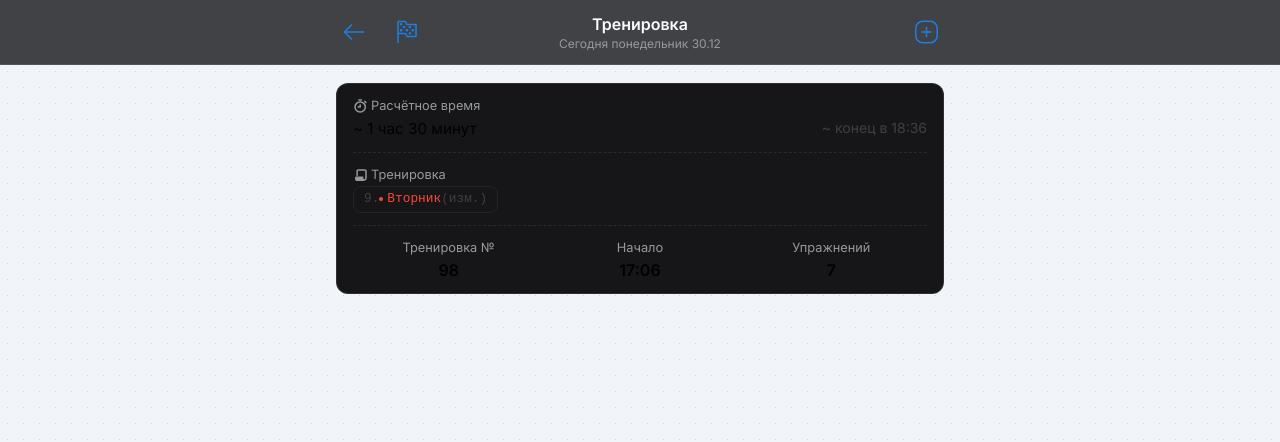
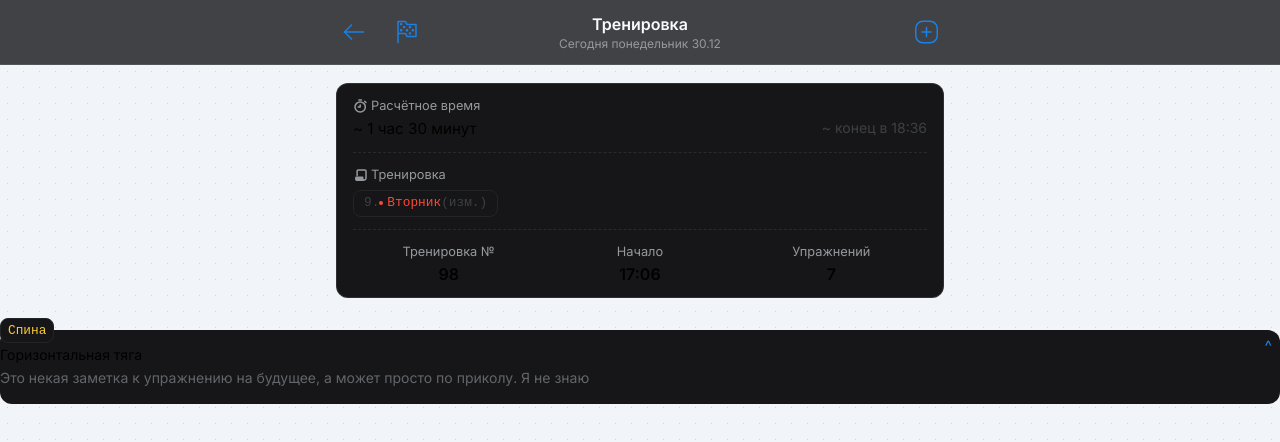
Before and after one commit to MarkMelior/veesmy-app, a Next.js app: page / in a window 1280 px wide. Shown: the top 442 px of the page. Built offline with nearby package versions, Linux system fonts and the light colour scheme.

Commit message:
VEES-7 | Structure VeesList

```diff
--- a/src/app/page.tsx
+++ b/src/app/page.tsx
@@ -2,6 +2,7 @@ import { PaperOutlineIcon, StopwatchOutlineIcon } from '@/shared/icons';
 import { Chip, Flex, Layout, Text } from '@/shared/ui';
 import { Headers } from '@/widgets/Headers';
 import { IInfoBlockItem, InfoBlock } from '@/widgets/InfoBlock';
+import { VeesList } from '@/widgets/VeesList';
 
 const infoBlockItems: IInfoBlockItem[] = [
   {
@@ -19,6 +20,7 @@ const infoBlockItems: IInfoBlockItem[] = [
     title: 'Тренировка',
     value: (
       <Chip.Category
+        className="mt-1"
         color="text-red-500"
         isEditable={true}
         name="Вторник"
@@ -56,6 +58,7 @@ const Home = () => (
       <Layout>
         <InfoBlock items={infoBlockItems} />
       </Layout>
+      <VeesList />
     </main>
   </>
 );
--- a/src/shared/ui/Chip/chip.module.scss
+++ b/src/shared/ui/Chip/chip.module.scss
@@ -1,7 +1,7 @@
 .chip {
   border-radius: 8px;
   width: fit-content;
-  font-size: 0.813rem;
+  font-size: 0.8rem;
   display: flex;
   align-items: center;
   gap: 4;
@@ -26,7 +26,7 @@
 }
 
 .size-small {
-  padding: 0 7px;
+  padding: 2px 7px;
 }
 
 .size-medium {
--- /dev/null
+++ b/src/widgets/VeesList/index.ts
@@ -0,0 +1 @@
+export { VeesList } from './ui/VeesList';
--- /dev/null
+++ b/src/widgets/VeesList/ui/VeesList.tsx
@@ -0,0 +1,28 @@
+import { clsx } from 'clsx';
+
+import { Background, Button, Chip, Flex, Text } from '@/shared/ui';
+
+import styles from './veesList.module.scss';
+
+interface IVeesList {
+  items: string[] // TODO
+}
+
+export const VeesList = ({}: IVeesList) => (
+  <Background border={false} className={clsx(styles.wrapper, 'mt-8')}>
+    <Flex className={styles.content} gap="large" vertical={true}>
+      <Flex className={styles.chipList} gap={4}>
+        <Chip><Text color="text-yellow-500">Спина</Text></Chip>
+      </Flex>
+      <div>
+        <Text as="p" size="text-sm">
+          Горизонтальная тяга
+        </Text>
+        <Text color="text-base-600" size="text-sm">
+          Это некая заметка к упражнению на будущее, а может просто по приколу. Я не знаю
+        </Text>
+      </div>
+    </Flex>
+    <Button>^</Button>
+  </Background>
+);
--- /dev/null
+++ b/src/widgets/VeesList/ui/veesList.module.scss
@@ -0,0 +1,13 @@
+.wrapper {
+  display: flex;
+}
+
+.content {
+  position: relative;
+  padding: 15px 0;
+}
+
+.chipList {
+  position: absolute;
+  top: -12px;
+}
--- a/tailwind.config.ts
+++ b/tailwind.config.ts
@@ -33,6 +33,9 @@ export default {
       red: {
         500: '#FA4838',
       },
+      yellow: {
+        500: '#FAC938',
+      },
     },
   },
 } satisfies Config;
```
